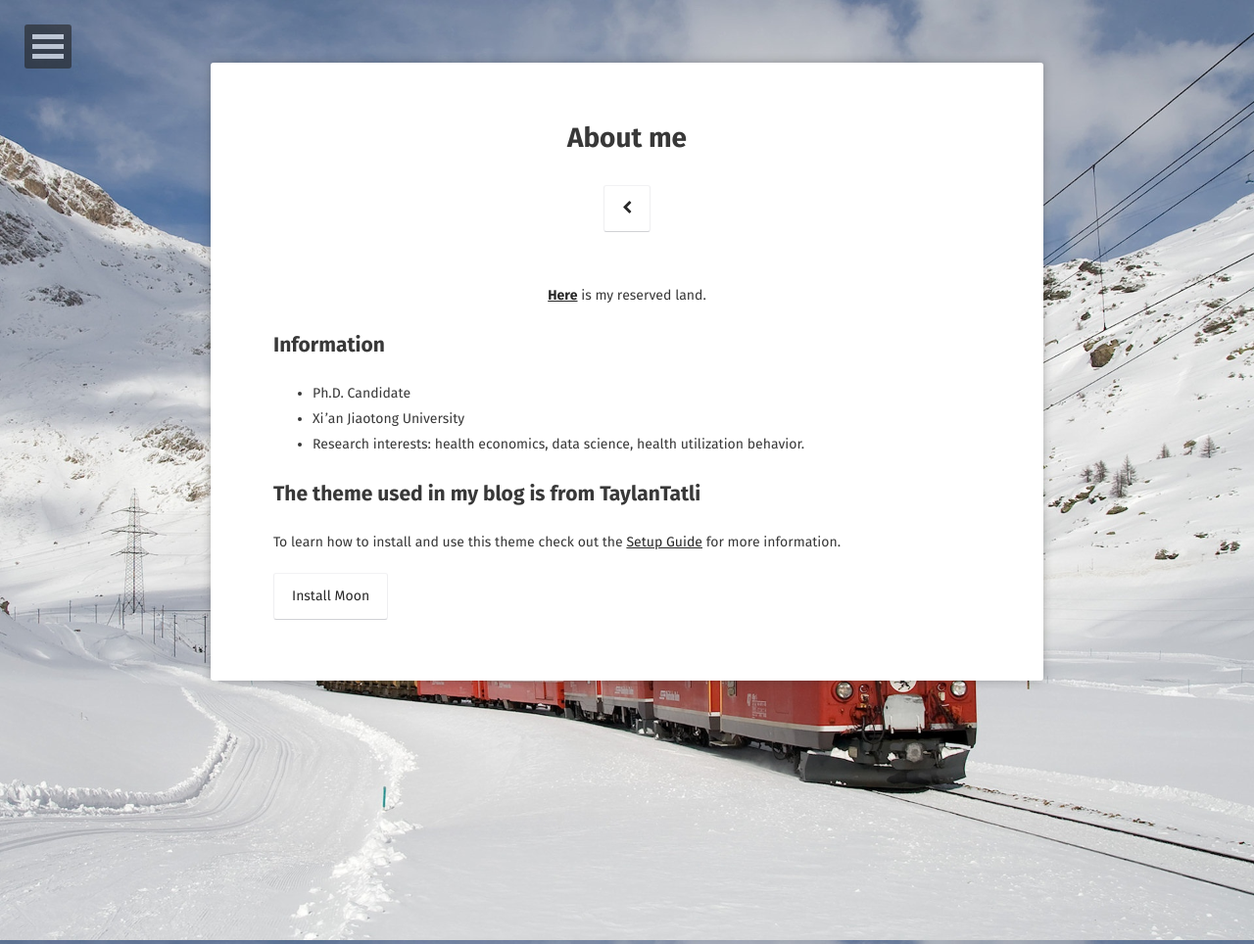
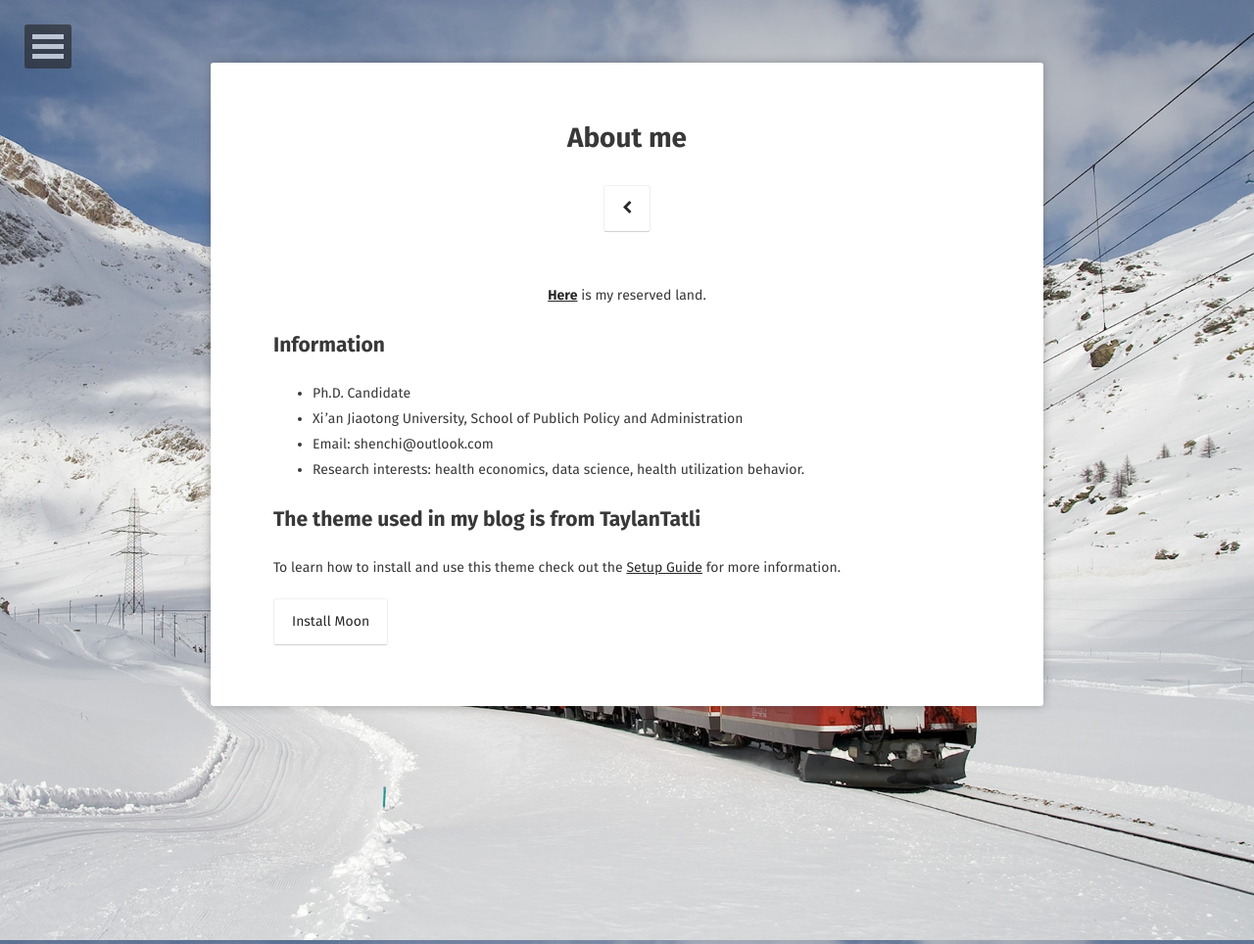
Before and after one commit to shumchi/shumchi.github.io, a Jekyll site: the page built from about/index.md, in a window 1280 px wide. Shown: the whole page at 98% size. Built offline with Jekyll 4.4.1, drawn with Linux system fonts in a browser that asks for light colours; some web fonts are replaced.

Commit message:
Update index.md

```diff
--- a/about/index.md
+++ b/about/index.md
@@ -10,7 +10,8 @@ comments: false
 
 ## Information
 * Ph.D. Candidate
-* Xi'an Jiaotong University
+* Xi'an Jiaotong University, School of Publich Policy and Administration
+* Email: shenchi@outlook.com
 * Research interests: health economics, data science, health utilization behavior.
 
 
```
